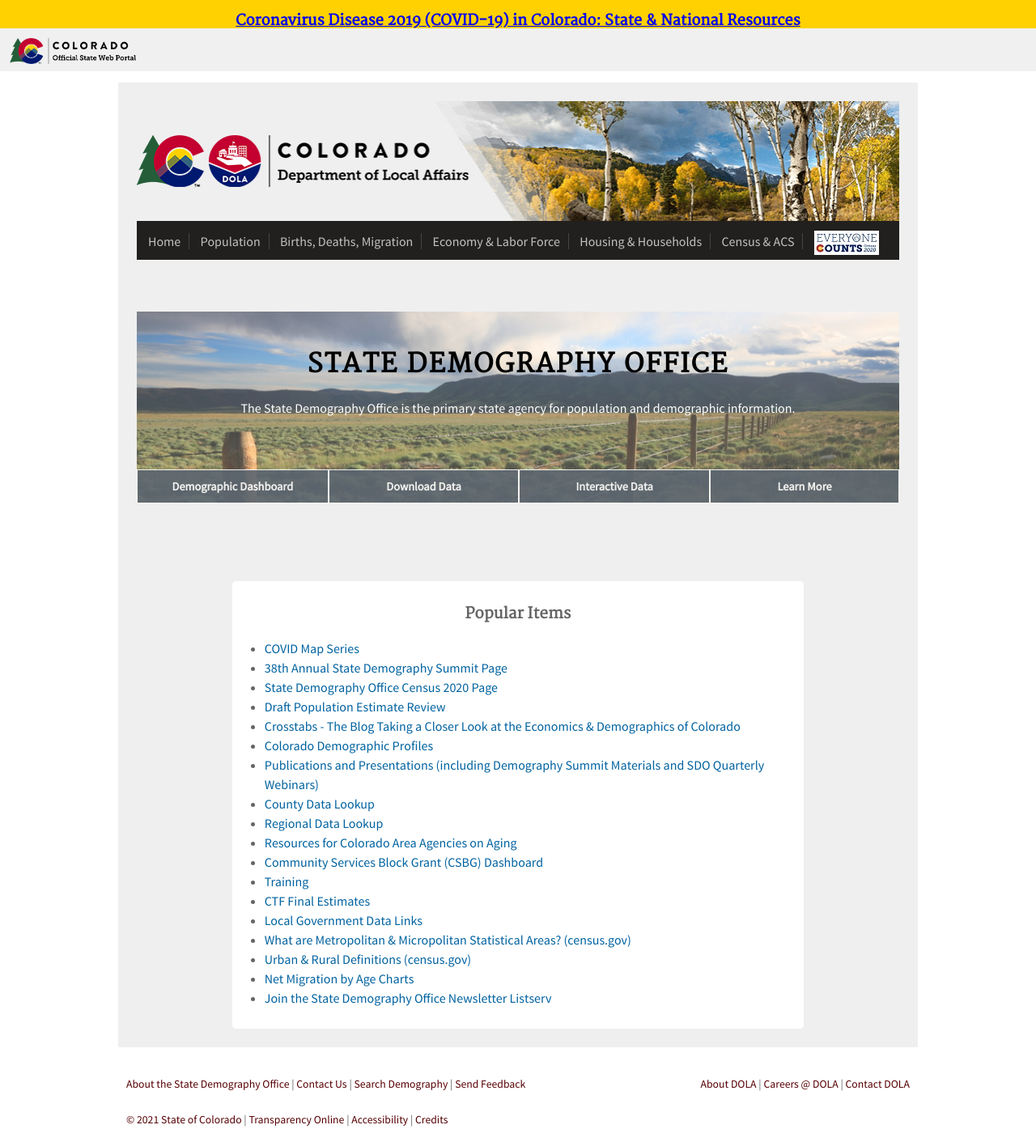
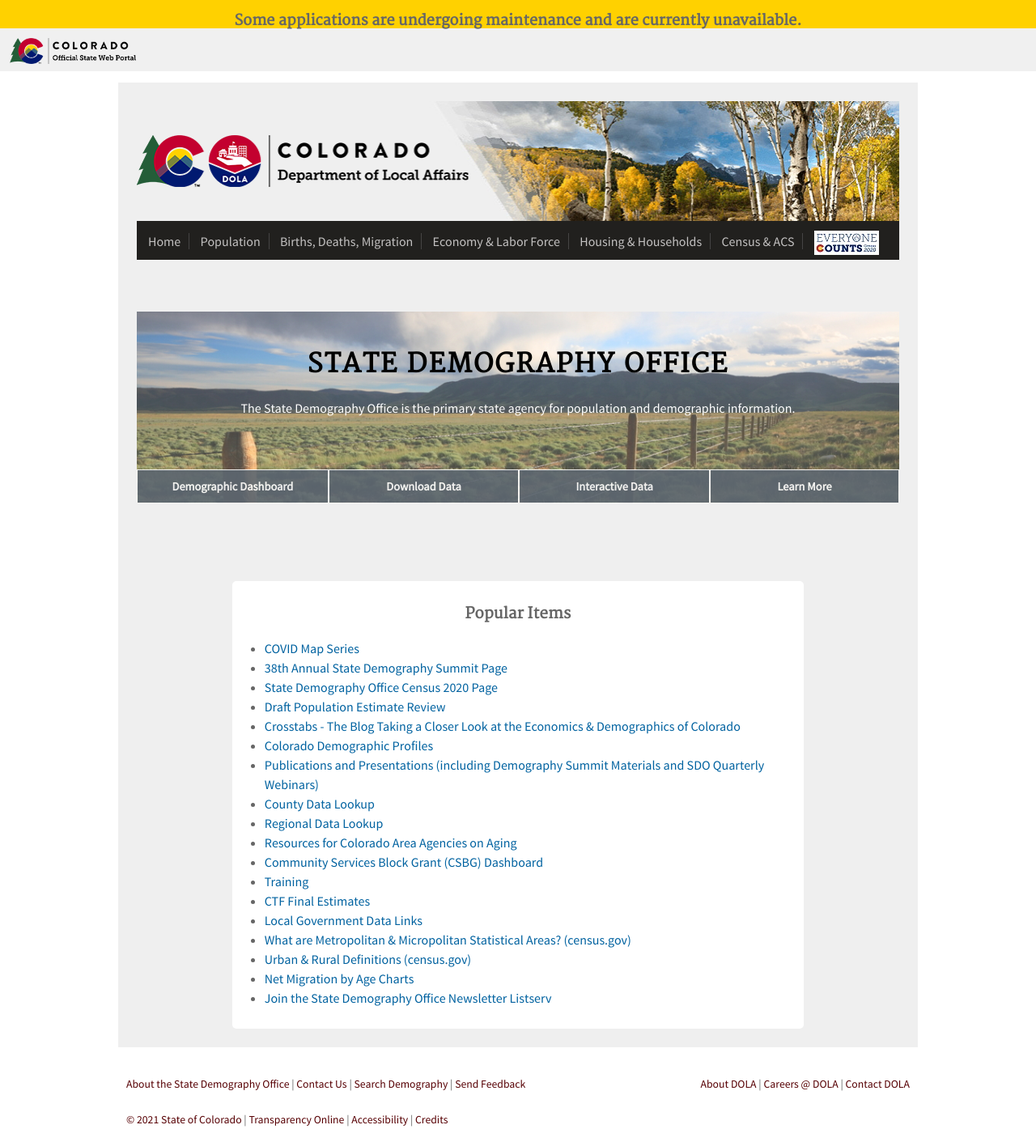
Before and after one commit to TBleess/Website_New, a Jekyll site: the page built from pages/0_Homepage_and_Footer_Links/index.md, in a window 1280 px wide. Shown: the whole page at 81% size. Built offline with Jekyll 4.4.1, drawn with Linux system fonts in a browser that asks for light colours.

Commit message:
Update _top-bar.html

```diff
--- a/_includes/_top-bar.html
+++ b/_includes/_top-bar.html
@@ -1,7 +1,7 @@
 <div class="alert__bar--covid-19" style="text-color:black;text-align:center;font-size:12px">
     <h2 style="background-color:#ffd100">
-      <a href="https://covid19.colorado.gov/" class="center">
-      Coronavirus Disease 2019 (COVID-19) in Colorado: State & National Resources
+      <a>
+      Some applications are undergoing maintenance and are currently unavailable.
       </a>
     </h2>
   </div>
```
